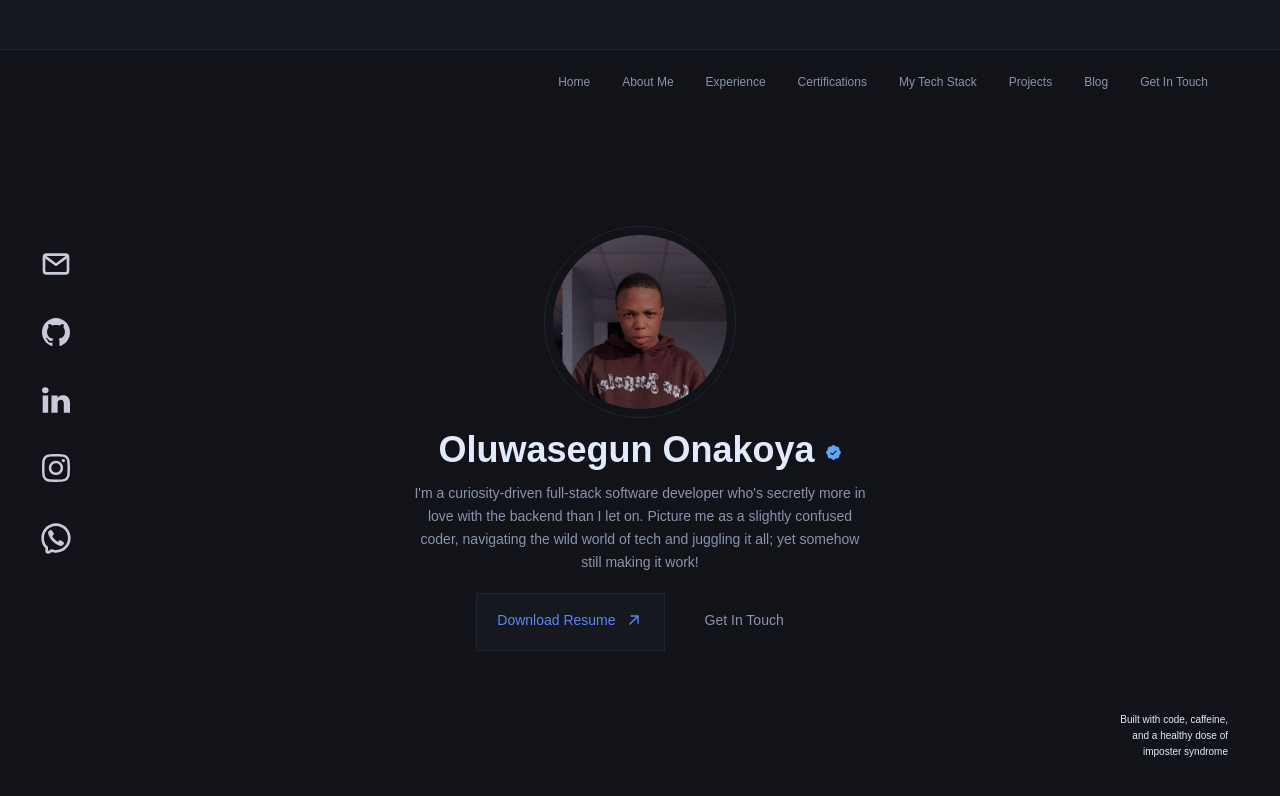
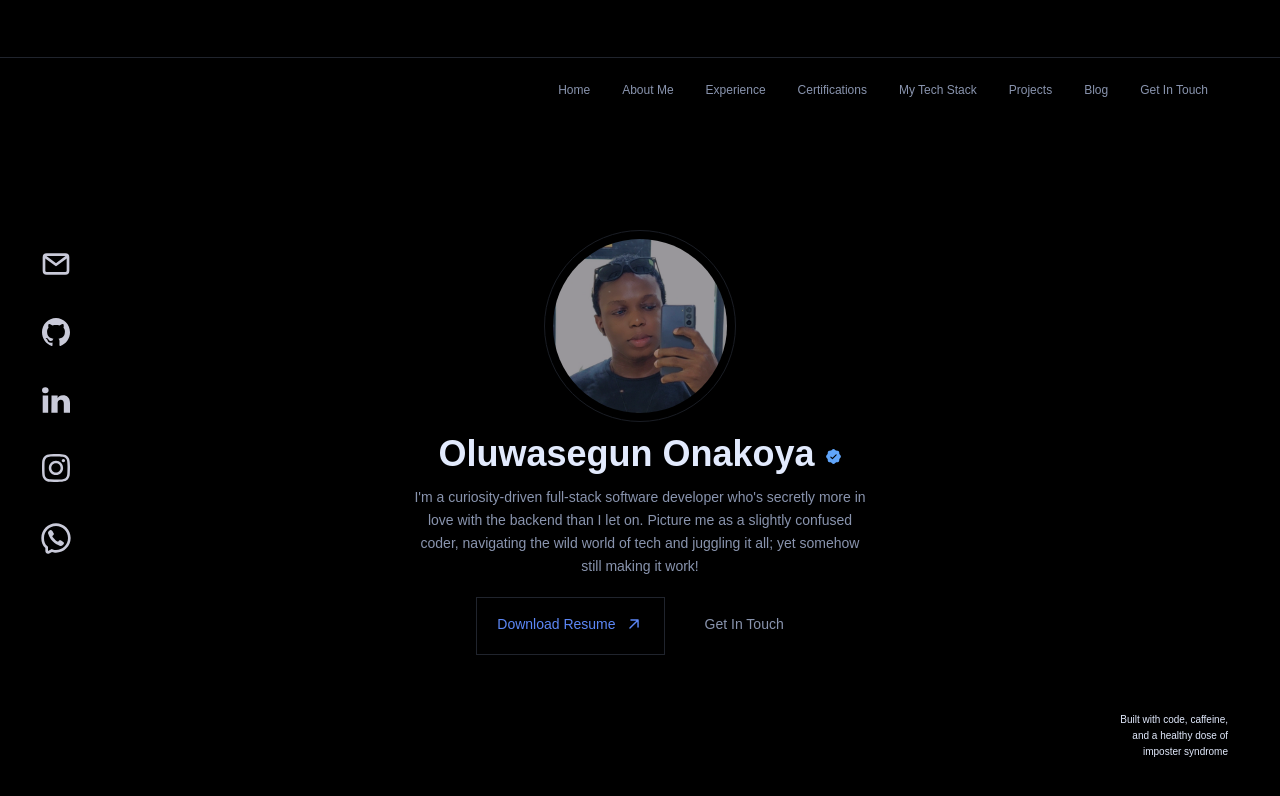
Before and after one commit to thesegunonakoya/portfolio, a React (Vite) app: page / in a window 1280 px wide. Shown: the top 796 px of the page. Built offline with nearby package versions, Linux system fonts and the light colour scheme; a web font is replaced by a local one.

Commit message:
went dark

```diff
--- a/src/components/Header.jsx
+++ b/src/components/Header.jsx
@@ -41,10 +41,10 @@ const Header = () => {
   }, []);
 
   return (
-    <header className="bg-[#111318]">
-      <section className="bg-[#111318]">
+    <header className="bg-black">
+      <section className="bg-black">
         <div
-          className="w-full overflow-hidden bg-[#15181e] py-4"
+          className="w-full overflow-hidden bg-[#000] py-5"
           style={{
             borderBottomColor: 'rgb(32, 36, 45)',
             borderBottomWidth: '1px',
--- a/src/index.css
+++ b/src/index.css
@@ -27,7 +27,8 @@
 body {
   margin: 0;
   font-family: 'TR Avalon', sans-serif;
-  background-color: #111318;
+  /* background-color: #111318; */
+  background-color: #000;
   color: #fff;
 }
 
@@ -72,7 +73,8 @@ body {
   display: flex;
   justify-content: center;
   align-items: center;
-  background-color: #111318;
+  /* background-color: #111318; */
+  background-color: #000;
   opacity: 1;
   transition: opacity 1s ease-out, visibility 0s 1s;
   z-index: 9999;
--- a/src/pages/Main.jsx
+++ b/src/pages/Main.jsx
@@ -1,7 +1,8 @@
 import React from "react";
 import { Link } from "react-router-dom";
-import avi from "../assets/img/avi.jpg";
+import avi from "../assets/img/avi-new.jpg";
 import topRight from "../assets/svg/top-right.svg";
+import "../index.css";
 
 const Main = () => {
   return (
@@ -11,14 +12,14 @@ const Main = () => {
           <img
             src={avi}
             alt="Oluwasegun Onakoya"
-            className="css-after-gradiant frontImg w-40 h-40 md:w-44 md:h-44 p-2 rounded-full"
-            style={{ borderColor: "rgb(32, 36, 45)", borderWidth: "1px" }}
+            className="frontImg w-40 h-40 md:w-44 md:h-44 p-2 rounded-full relative"
+            style={{ borderColor: "rgb(32, 36, 45)", borderWidth: "1px", filter: "brightness(80%)" }}
           />
           <img
             src={avi}
             alt="Oluwasegun Onakoya"
-            className="backImg w-40 h-40 md:w-44 md:h-44 p-2 rounded-full"
-            style={{ borderColor: "rgb(92, 135, 246)", borderWidth: "1px" }}
+            className="backImg w-40 h-40 md:w-44 md:h-44 p-2 rounded-full relative"
+            style={{ borderColor: "rgb(92, 135, 246)", borderWidth: "1px", filter: "brightness(80%)" }}
           />
         </div>
       </div>
@@ -64,7 +65,7 @@ const Main = () => {
             target="_blank"
             rel="noopener noreferrer"
           >
-            <button className="flex gap-2 mt-5 px-5 pt-4 pb-5 font-semibold md:font-medium text-[0.85rem] bg-[#15181e] text-[#5C87F6] hover:text-[#5C87F6] md:text-sm border-[1px] border-[#20242d] hover:border-[#5C87F6]/50 transition duration-[3s] ease-in-out">
+            <button className="flex gap-2 mt-5 px-5 pt-4 pb-5 font-semibold md:font-medium text-[0.85rem] bg-[#000] text-[#5C87F6] hover:text-[#5C87F6] md:text-sm border-[1px] border-[#20242d] hover:border-[#5C87F6]/50 transition duration-[3s] ease-in-out">
               Download Resume{" "}
               <img
                 className="w-4 h-4 md:w-5 md:h-5"
@@ -84,13 +85,18 @@ const Main = () => {
         </div>
       </div>
 
-
       <div className="fixed bottom-5 right-8 mb-2 mr-2 md:mb-5 md:mr-5 text-xs md:text-[10px] font-medium text-[#E2EAFD] z-[100] hidden md:block text-right">
         <a
-            href="https://thesegunonakoya.me"
-            target="_blank"
-            rel="noopener noreferrer"
-          >Built with code, caffeine,<br />and a healthy dose of<br />imposter syndrome</a>
+          href="https://thesegunonakoya.me"
+          target="_blank"
+          rel="noopener noreferrer"
+        >
+          Built with code, caffeine,
+          <br />
+          and a healthy dose of
+          <br />
+          imposter syndrome
+        </a>
       </div>
     </main>
   );
```
Also changed, not shown: src/assets/img/avi-new.jpg (added).
